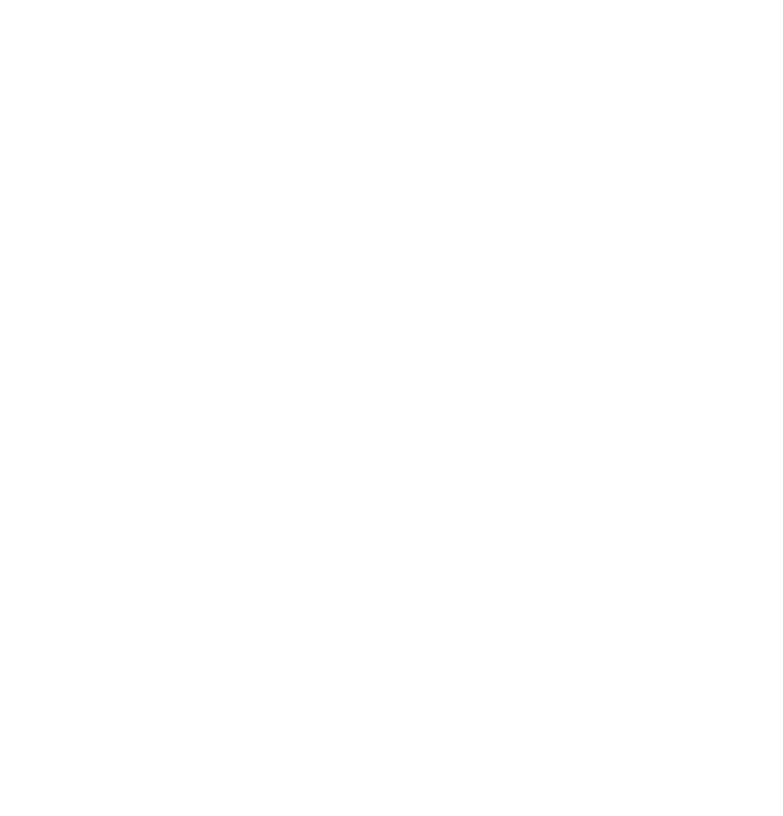
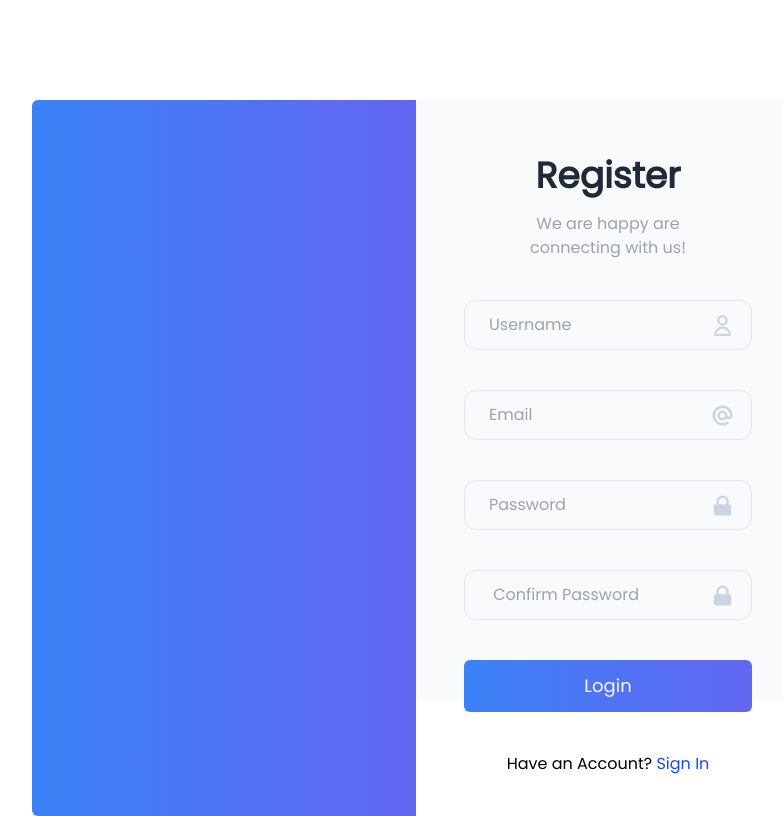
Before and after one commit to NEKiarie/Authentication-App-With-Google-and-Github, a Next.js app: page /register in a window 1280 px wide. Shown: the whole page, without its empty margins (224-1007 px from the left). Built offline with nearby package versions, Linux system fonts and the light colour scheme.

Commit message:
:sparkles:Added the Register panel

```diff
--- a/pages/login.js
+++ b/pages/login.js
@@ -8,7 +8,7 @@
 
 export default function Login() {
 
-  const [show, setShow] = useState(false)
+    const [show, setShow] = useState(false)
 
     return (
         <Layout>
@@ -33,7 +33,7 @@
                         name="email"
                         placeholder="Email" />
                     <span className='icon flex items-center px-4'
-                        onClick={() => setShow(!show)}>
+                    >
                         <HiAtSymbol size={25} /></span>
 
                 </div>
@@ -43,15 +43,16 @@
                         type={`${show ? "text" : "password"}`}
                         name="password"
                         placeholder="Password" />
-                    <span className='icon flex items-center px-4'>
-                        <HiFingerPrint size={25} /></span>
+                    <span className='icon flex items-center px-4'
+                    onClick={() => setShow(!show)}>
+                        <HiLockClosed size={25} /></span>
 
                 </div>
                 {/**Login Buttons */}
-                <div className="input-button"fi >
+                <div className="input-button" fi >
                     <button type="submit" className={styles.button}>Login</button>
                 </div>
-                 {/* </form> */}
+                {/* </form> */}
                 <div className={styles.button_custom}>
                     <button type="button">Sign In with Google</button>
 
--- a/pages/register.js
+++ b/pages/register.js
@@ -1,12 +1,84 @@
 import Head from "next/head"
+import Layout from "../layout/layout"
+import Link from "next/link"
+import styles from "../styles/Form.module.css"
+import { HiAtSymbol, HiFingerPrint, HiLockClosed, HiOutlineUser, } from 'react-icons/hi'
+import { useState } from "react"
 
 
 export default function Register() {
+const [show,setShow] =useState({password:false, cpassword:false})
+
     return (
+        <Layout>
+            <Head>
+                <title>Register</title>
+            </Head>
 
-        <Head>
-            <title>Register</title>
-        </Head>
+            <section className="w-3/4 mx-auto flex flex-col gap-10">
+
+                <div className="title">
+                    <h1 className="text-gray-800 text-4xl font-bold py-4">Register</h1>
+                    <p className="w-3/4 mx-auto text-gray-400">We are happy are connecting with us!</p>
+                </div>
+
+                {/**form */}
+
+                {/* <form classname="flex flex-col gap-5"> */}
+                <div className={styles.input_group}>
+                    <input className={styles.input_text}
+                        type="username"
+                        name="username"
+                        placeholder="Username" />
+                    <span className='icon flex items-center px-4'
+                    >
+                        <HiOutlineUser size={25} /></span>
+
+                </div>
+
+                <div className={styles.input_group}>
+                    <input className={styles.input_text}
+                        type="email"
+                        name="email"
+                        placeholder="Email" />
+                    <span className='icon flex items-center px-4'
+                    >
+                        <HiAtSymbol size={25} /></span>
+
+                </div>
+
+                <div className={styles.input_group}>
+                    <input className={styles.input_text}
+                        type={`${show.password ? "text" : "password"}`}
+                        name="password"
+                        placeholder="Password" />
+                    <span className='icon flex items-center px-4'
+                    onClick={() => setShow({...show,password:!show.password})}>
+                        <HiLockClosed size={25} /></span>
+
+                </div>
+                <div className={styles.input_group}>
+                    <input className={styles.input_text}
+                        type={`${show.cpassword ? "text" : "password"}`}
+                        name="cpassword"
+                        placeholder=" Confirm Password" />
+                    <span className='icon flex items-center px-4'
+                    onClick={() => setShow({...show,cpassword:!show.cpassword})}>
+                        <HiLockClosed size={25} /></span>
+
+                </div>
+                {/**Login Buttons */}
+                <div className="input-button" fi >
+                    <button type="submit" className={styles.button}>Login</button>
+                </div>
+                {/* </form> */}
+                {/**Bottom */}
+                <p className="text-centertext-gray-400">Have an Account?
+                    <Link href={'/login'}><a className="text-blue-700"> Sign In</a></Link></p>
+
+            </section>
+
+        </Layout>
 
     )
 }
```
